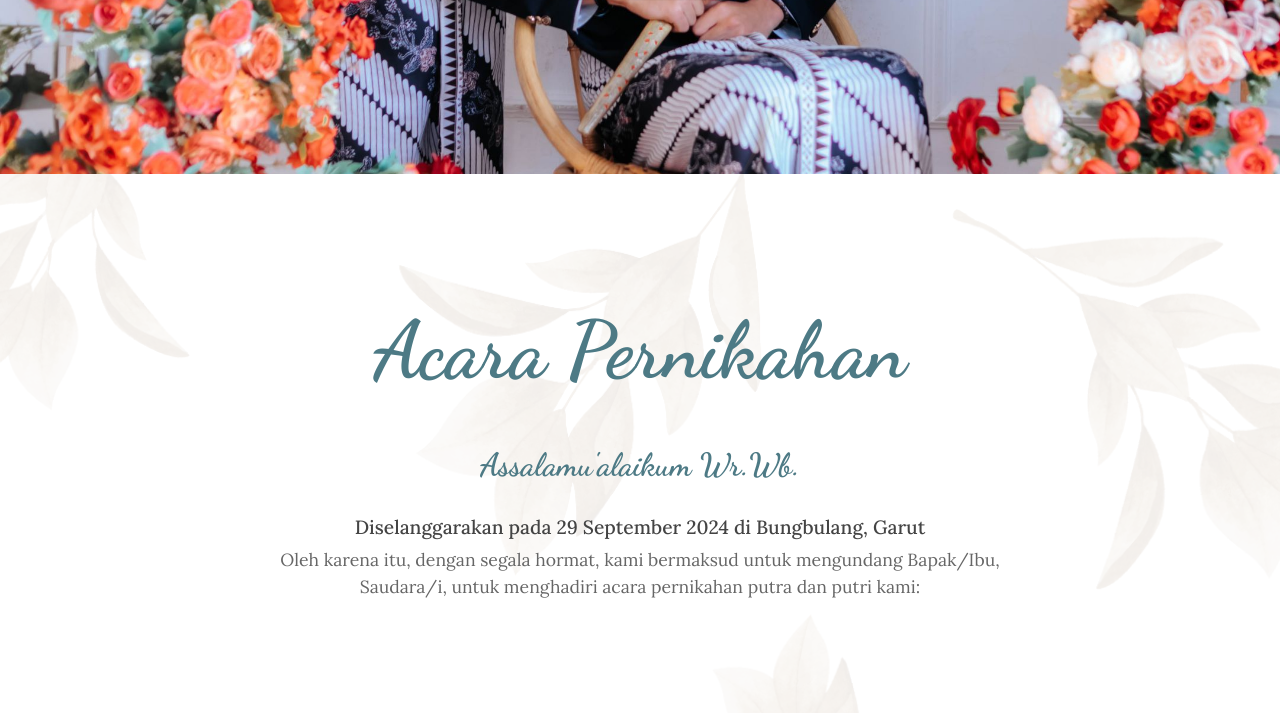
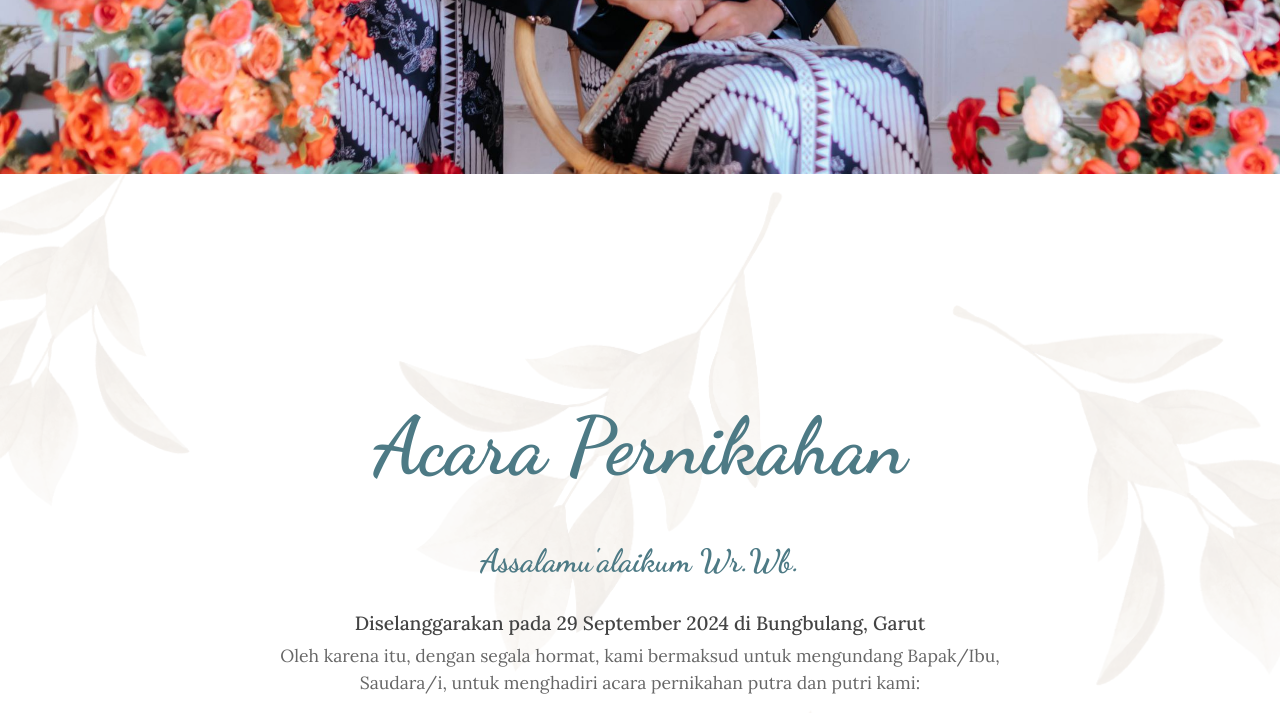
Before and after one commit to pancananditabasuki/Undangan-Pernikahan, a plain HTML site: page index.html in a window 1280 px wide. Shown: the part 626-1339 px from the top of the page. Drawn offline with nearby package versions, Linux system fonts and the light colour scheme; some packages are replaced by stand-ins of ours; a script that the page names is missing.

Commit message:
Update styles.css

```diff
--- a/styles.css
+++ b/styles.css
@@ -82,7 +82,7 @@ body {
   background-image: url(img/bg-transparant-02.png);
   background-size: cover;
   min-height: 100vh;
-  margin-top: -6rem;
+
   padding-top: 14rem;
   padding-bottom: 5rem;
   background-position: center;
```
